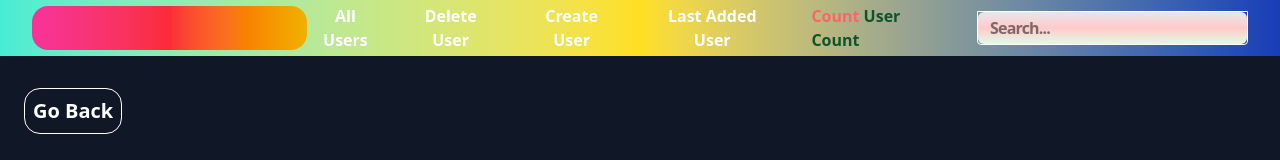
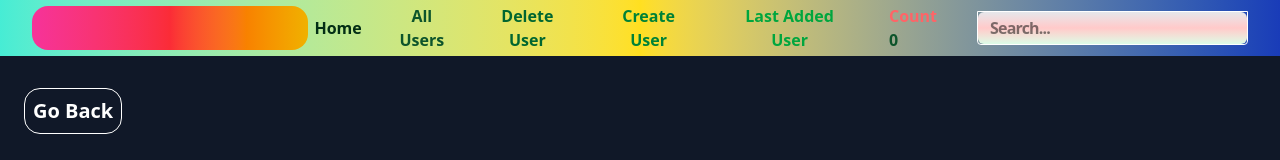
Before and after one commit to Neeraj708888/redux-crud-app, a React (Vite) app: page /allUsers in a window 1280 px wide. Shown: the top 160 px of the page. Built offline with nearby package versions, Linux system fonts and the light colour scheme; no server answers.

Commit message:
Style changed

```diff
--- a/src/App.jsx
+++ b/src/App.jsx
@@ -1,11 +1,11 @@
-import React from 'react'
+
 import PostDetails from './components/PostDetails';
 import {BrowserRouter as Router, Routes, Route} from 'react-router-dom'
 import Navbar from './components/Navbar';
-import GetUsers from './components/GetUsers';
-import GetAllUsers from './components/GetAllUsers';
+import GetUser from './components/GetUser';
 import DeleteUser from './components/DeleteUser';
 import EditUser from './components/EditUser';
+import LastAddedUser from './components/LastAddedUser';
 
 
 function App() {
@@ -14,8 +14,8 @@ function App() {
       <Navbar/>
       <Routes>
         <Route exact path='/' element={<PostDetails/>}/>
-        <Route path='/read' element={<GetUsers/>}/>
-        <Route path='/allUsers' element={<GetAllUsers/>}/>
+        <Route path='/read' element={<LastAddedUser/>}/>
+        <Route path='/allUsers' element={<GetUser/>}/>
         <Route path='/delete' element={<DeleteUser/>}/>
         <Route path='/edit/:id' element={<EditUser/>}/>
       </Routes>
--- a/src/components/GetAllUsers.jsx
+++ b/src/components/GetUser.jsx
@@ -2,9 +2,9 @@ import React, { useEffect, useState } from 'react'
 import { useDispatch, useSelector } from 'react-redux'
 import { deleteUserData, getUserData } from '../slices/userDetailsSlice';
 import { useNavigate } from 'react-router-dom';
-import ViewUsers from './ViewUsers';
+import ViewUsers from './ViewUser';
 
-const UserDetails = () => {
+const GetUser = () => {
 
 
   const dispatch = useDispatch();
@@ -116,4 +116,4 @@ const UserDetails = () => {
   );
 }
 
-export default UserDetails;
+export default GetUser;
--- a/src/components/GetUsers.jsx
+++ b/src/components/LastAddedUser.jsx
@@ -3,7 +3,7 @@ import { useDispatch, useSelector } from 'react-redux'
 import { getUserData } from '../slices/userDetailsSlice';
 import { useNavigate } from 'react-router-dom';
 
-const UserDetails = () => {
+const LastAddedUser = () => {
   const dispatch = useDispatch();
   const { users, loading, error } = useSelector((state) => state.user);
   const navigate = useNavigate();
@@ -48,4 +48,4 @@ const UserDetails = () => {
   );
 }
 
-export default UserDetails;
+export default LastAddedUser;
--- a/src/components/Navbar.jsx
+++ b/src/components/Navbar.jsx
@@ -8,7 +8,7 @@ const Navbar = () => {
 
 
   const [isOpen, setIsOpen] = useState(false);
-  // const user =  useSelector((state) => state.user.users);
+  const user =  useSelector((state) => state.user.users);
   const navigate = useNavigate()
   const dispatch = useDispatch();
   const toggleMenu = () => setIsOpen(!isOpen);
@@ -27,16 +27,17 @@ const Navbar = () => {
 
           {/* Desktop menu */}
           <div className="hidden md:flex items-center space-x-4 font-semibold ">
-            <button className="hover:bg-blue-600 px-1 py-1 rounded-md text-md" onClick={() =>
+            <button className="hover:bg-blue-200 px-1.5 py-1.5 rounded-md text-md text-green-950" onClick={() => navigate('/')}>Home</button>
+            <button className="hover:bg-blue-200 px-1 py-1 rounded-md text-md  text-green-900" onClick={() =>
               {
               dispatch(setSearch('')); // Reset the search state
               navigate('/allUsers');
               }}>All Users</button>
-            <button className="hover:bg-blue-600 px-1.5 py-1.5 rounded-md text-md" onClick={() => navigate('/delete')}>Delete User</button>
-            <button className="hover:bg-blue-600 px-2 py-2 rounded-md text-md" onClick={() => navigate('/')}>Create User</button>
-            <button className="hover:bg-blue-600 px-2 py-2 rounded-md text-md" onClick={() => navigate('/read')}>Last Added User</button>
+            <button className="hover:bg-blue-200 px-1.5 py-1.5 rounded-md text-md  text-green-800" onClick={() => navigate('/delete')}>Delete User</button>
+            <button className="hover:bg-blue-200 px-2 py-2 rounded-md text-md  text-green-700" onClick={() => navigate('/')}>Create User</button>
+            <button className="hover:bg-blue-200 px-2 py-2 rounded-md text-md  text-green-600" onClick={() => navigate('/read')}>Last Added User</button>
 
-            <p className='hover:bg-blue-600 px-3 py-2 rounded-md text-red-400'> Count <span className='text-green-900'>User Count</span></p>
+            <p className=' px-3 py-2 rounded-md text-red-400'> Count <span className='text-green-900'>{user ? user.length : 0}</span></p>
 
             {/* Search Box */}
             <div className="border rounded-b-sm">
@@ -64,12 +65,13 @@ const Navbar = () => {
       {/* Mobile menu dropdown */}
       {isOpen && (
         <div className="md:hidden px-4 pb-4 space-y-2 flex flex-col">
-          <button className="hover:bg-blue-600 px-1 py-1 rounded-md text-xl" onClick={() => navigate('/allUsers')}>All Users</button>
-          <button className="hover:bg-blue-600 px-1.5 py-1.5 rounded-md text-xl" onClick={() => navigate('/delete')}>Delete User</button>
-          <button className="hover:bg-blue-600 px-2 py-2 rounded-md text-xl" onClick={() => navigate('/')}>Create User</button>
-          <button className="hover:bg-blue-600 px-2 py-2 rounded-md text-xl" onClick={() => navigate('/read')}>Last Added User</button>
+          <button className="hover:bg-blue-100 px-1 py-1 rounded-md text-xl text-green-950" onClick={() => navigate('/')}>Home</button>
+          <button className="hover:bg-blue-100 px-1 py-1 rounded-md text-xl  text-green-900" onClick={() => navigate('/allUsers')}>All Users</button>
+          <button className="hover:bg-blue-100 px-1.5 py-1.5 rounded-md text-xl  text-green-800" onClick={() => navigate('/delete')}>Delete User</button>
+          <button className="hover:bg-blue-100 px-2 py-2 rounded-md text-xl  text-green-700" onClick={() => navigate('/')}>Create User</button>
+          <button className="hover:bg-blue-100 px-2 py-2 rounded-md text-xl  text-green-600" onClick={() => navigate('/read')}>Last Added User</button>
 
-          <p className='hover:bg-blue-600 px-3 py-2 rounded-md text-red-400 font-bold text-center'> Total User <span className='text-green-900'>User Length</span></p>
+          <p className=' px-3 py-2 rounded-md text-red-400 font-bold text-center'> Total User <span className='text-green-900'>User Length</span></p>
 
           {/* Mobile Search Box */}
           <div className="mt-2 items-center flex justify-center">
```
Also changed, not shown: src/components/ViewUser.jsx (renamed from src/components/ViewUsers.jsx).
